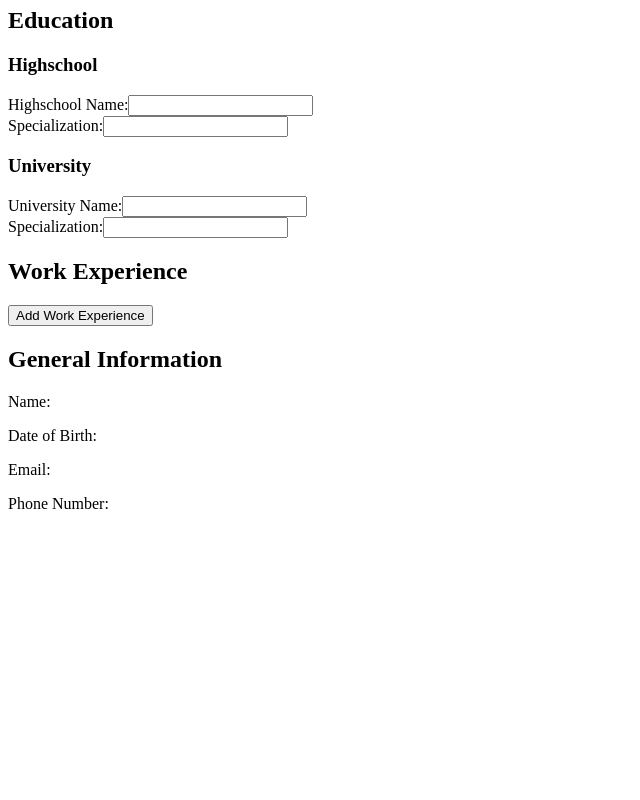
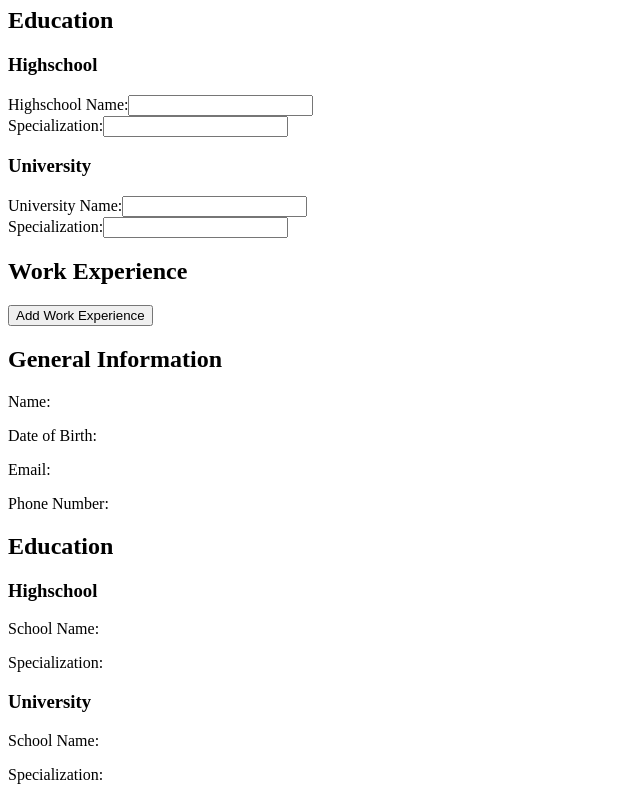
Before and after one commit to Tou1lle/cv-application-top, a React (Vite) app: page / in a window 1280 px wide. Shown: the part 185-985 px from the top of the page, without its empty margins (0-640 px from the left). Before the commit the page ends 800 px from the top, so only its background shows below. Built offline with nearby package versions, Linux system fonts and the light colour scheme.

Commit message:
Render education data

```diff
--- a/src/components/App.jsx
+++ b/src/components/App.jsx
@@ -1,6 +1,6 @@
 import { useState } from "react"
 import InputSection from "./InputSection"
-import { GeneralInfo } from "./CVSection"
+import { GeneralInfo, EducationInfo } from "./CVSection"
 
 export default function App() {
   const [generalData, setGeneralData] = useState({
@@ -81,6 +81,7 @@ export default function App() {
       <div className="right-side">
         <section>
           <GeneralInfo data={generalData}/>
+          <EducationInfo data={educationData} />
         </section>
       </div>
     </>
--- a/src/components/CVSection.jsx
+++ b/src/components/CVSection.jsx
@@ -15,4 +15,21 @@ function GeneralInfo({data}) {
   )
 }
 
-export { GeneralInfo };
+function EducationInfo({data}) {
+  return (
+    <section>
+      <h2>Education</h2>
+      <div>
+        {data.map(school => (
+          <div>
+            <h3>{school.level === "highschool" ? "Highschool" : "University"}</h3>
+            <p><span>School Name:</span> {school.name}</p>
+            <p><span>Specialization:</span> {school.specialization}</p>
+          </div>
+        ))}
+      </div>
+    </section>
+  )
+}
+
+export { GeneralInfo, EducationInfo };
```
